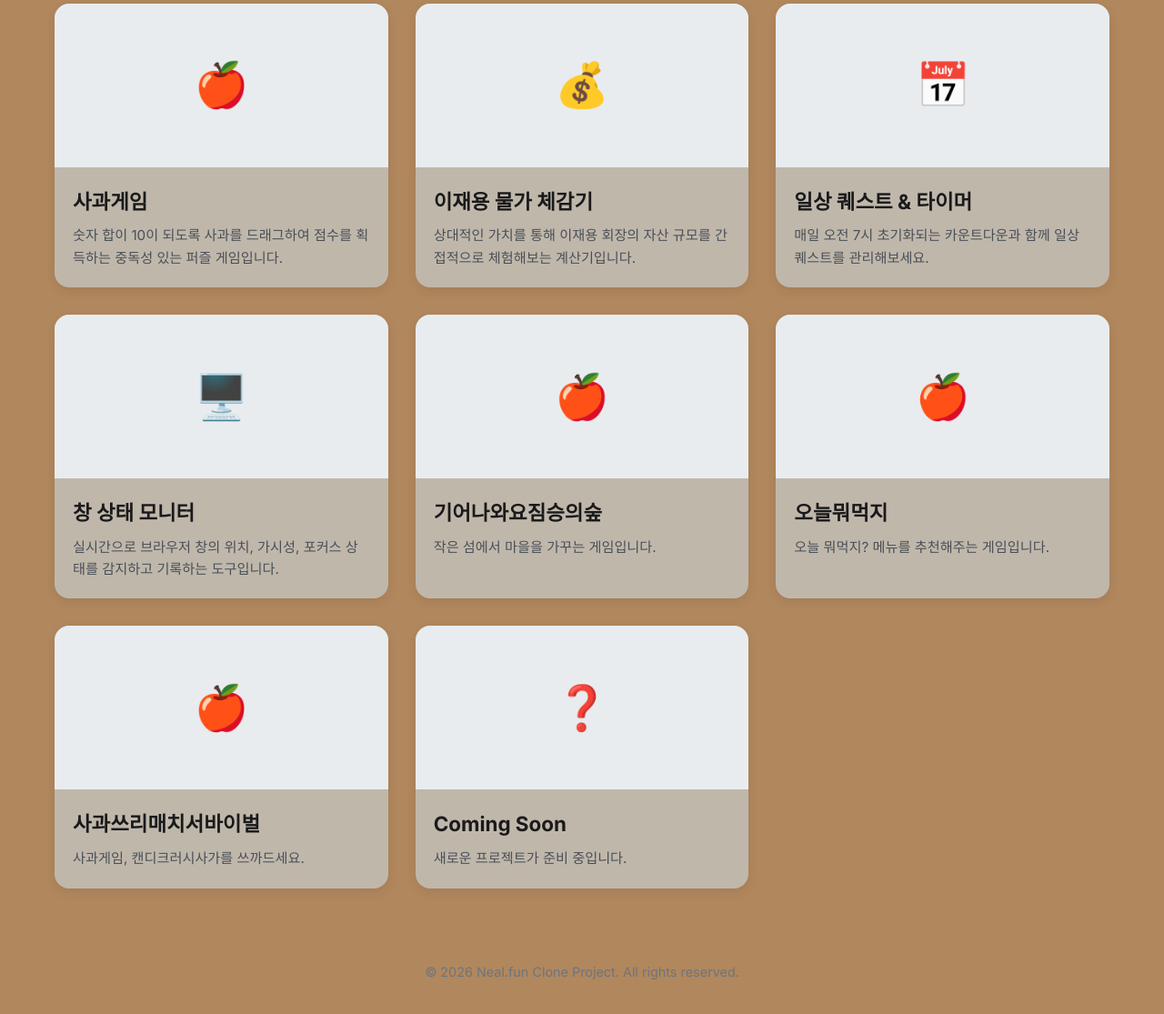
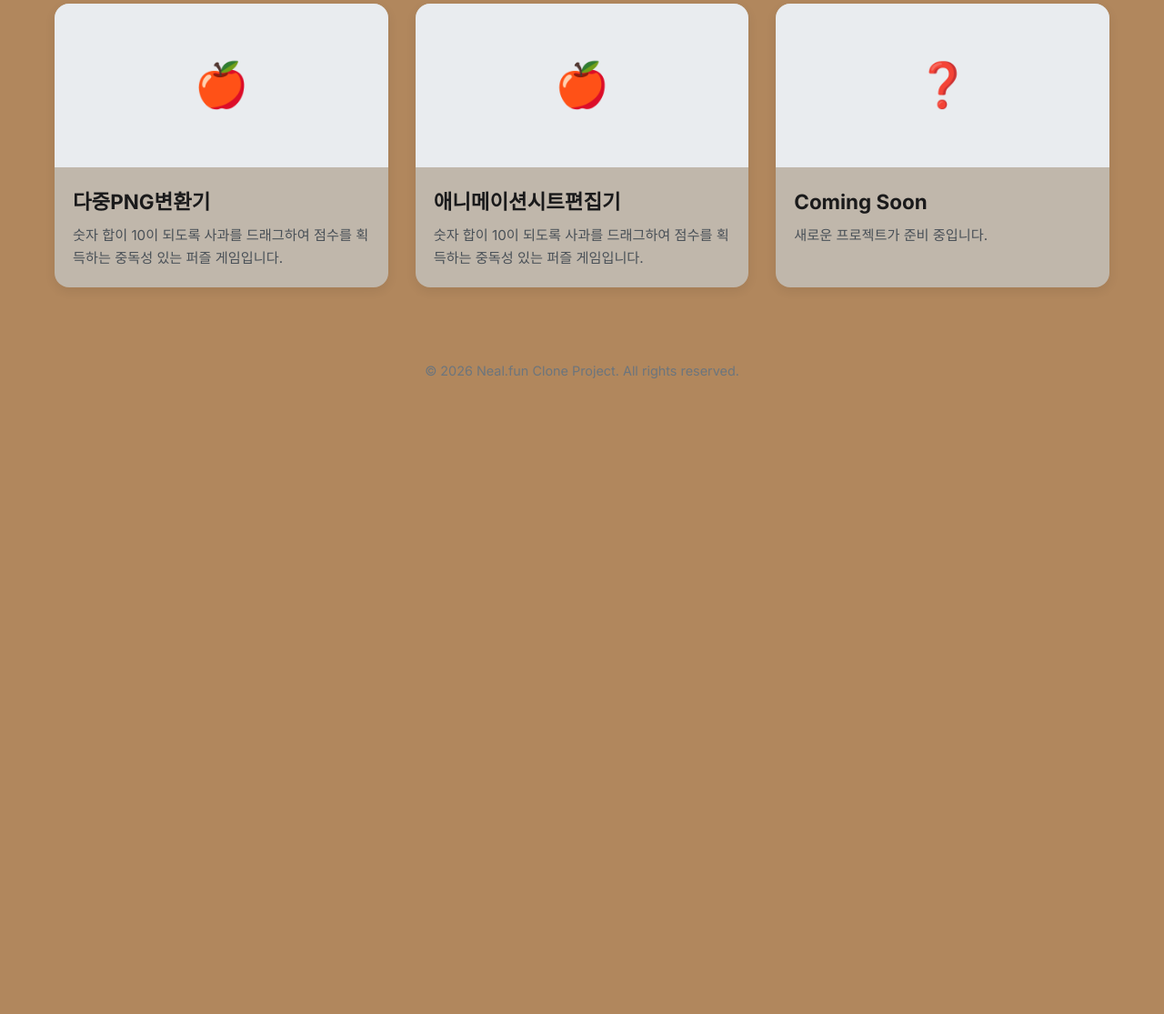
Before and after one commit to parkjaeshin/toolbox, a plain HTML site: page index.html in a window 1280 px wide. Shown: the part 275-1390 px from the top of the page at 91% size. After the commit the page ends 800 px from the top, so only its background shows below. Drawn offline with Linux system fonts and the light colour scheme.

Commit message:
수정
ㅇㅇ

```diff
--- a/index.html
+++ b/index.html
@@ -17,66 +17,21 @@
 
     <main class="container">
         <div class="grid">
-            <!-- 사과게임 -->
-            <a href="사과게임/index.html" class="card">
+            <!-- 다중PNG변환기 -->
+            <a href="다중PNG변환기/index.html" class="card">
                 <div class="card-image">🍎</div>
                 <div class="card-content">
-                    <h2 class="card-title">사과게임</h2>
+                    <h2 class="card-title">다중PNG변환기</h2>
                     <p class="card-description">숫자 합이 10이 되도록 사과를 드래그하여 점수를 획득하는 중독성 있는 퍼즐 게임입니다.</p>
                 </div>
             </a>
 
-            <!-- 이재용계산기 -->
-            <a href="이재용계산기/index.html" class="card">
-                <div class="card-image">💰</div>
-                <div class="card-content">
-                    <h2 class="card-title">이재용 물가 체감기</h2>
-                    <p class="card-description">상대적인 가치를 통해 이재용 회장의 자산 규모를 간접적으로 체험해보는 계산기입니다.</p>
-                </div>
-            </a>
-
-            <!-- 일상퀘스트 -->
-            <a href="일상퀘스트/index.html" class="card">
-                <div class="card-image">📅</div>
-                <div class="card-content">
-                    <h2 class="card-title">일상 퀘스트 & 타이머</h2>
-                    <p class="card-description">매일 오전 7시 초기화되는 카운트다운과 함께 일상 퀘스트를 관리해보세요.</p>
-                </div>
-            </a>
-
-            <!-- 선생님몰래춤추는학생을잡는선생님 (Window State Monitor) -->
-            <a href="선생님몰래춤추는학생을잡는선생님/index.html" class="card">
-                <div class="card-image">🖥️</div>
-                <div class="card-content">
-                    <h2 class="card-title">창 상태 모니터</h2>
-                    <p class="card-description">실시간으로 브라우저 창의 위치, 가시성, 포커스 상태를 감지하고 기록하는 도구입니다.</p>
-                </div>
-            </a>
-
-            <!-- 기어나와요짐승의숲 -->
-            <a href="기어나와요짐승의숲/index.html" class="card">
+            <!-- 애니메이션시트편집기 -->
+            <a href="애니메이션시트편집기/index.html" class="card">
                 <div class="card-image">🍎</div>
                 <div class="card-content">
-                    <h2 class="card-title">기어나와요짐승의숲</h2>
-                    <p class="card-description">작은 섬에서 마을을 가꾸는 게임입니다.</p>
-                </div>
-            </a>
-
-            <!-- 오늘뭐먹지 -->
-            <a href="오늘뭐먹지/index.html" class="card">
-                <div class="card-image">🍎</div>
-                <div class="card-content">
-                    <h2 class="card-title">오늘뭐먹지</h2>
-                    <p class="card-description">오늘 뭐먹지? 메뉴를 추천해주는 게임입니다.</p>
-                </div>
-            </a>
-
-            <!-- 사과쓰리매치서바이벌 -->
-            <a href="사과쓰리매치서바이벌/index.html" class="card">
-                <div class="card-image">🍎</div>
-                <div class="card-content">
-                    <h2 class="card-title">사과쓰리매치서바이벌</h2>
-                    <p class="card-description">사과게임, 캔디크러시사가를 쓰까드세요.</p>
+                    <h2 class="card-title">애니메이션시트편집기</h2>
+                    <p class="card-description">숫자 합이 10이 되도록 사과를 드래그하여 점수를 획득하는 중독성 있는 퍼즐 게임입니다.</p>
                 </div>
             </a>
 
```
